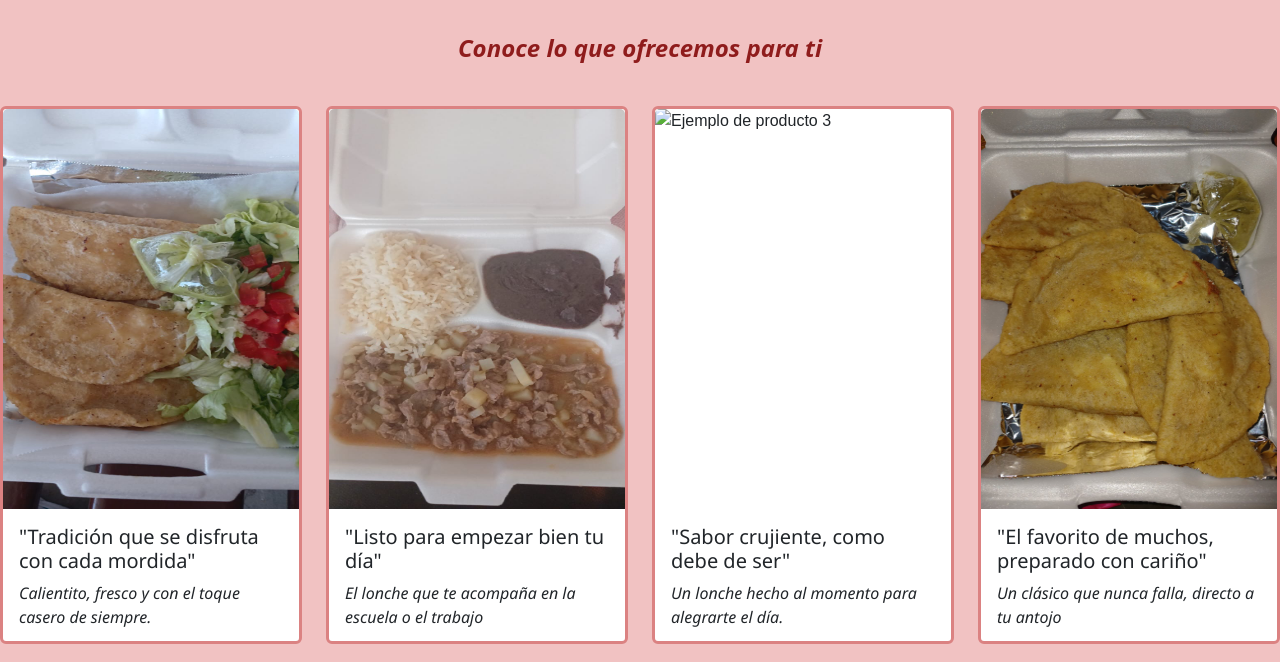
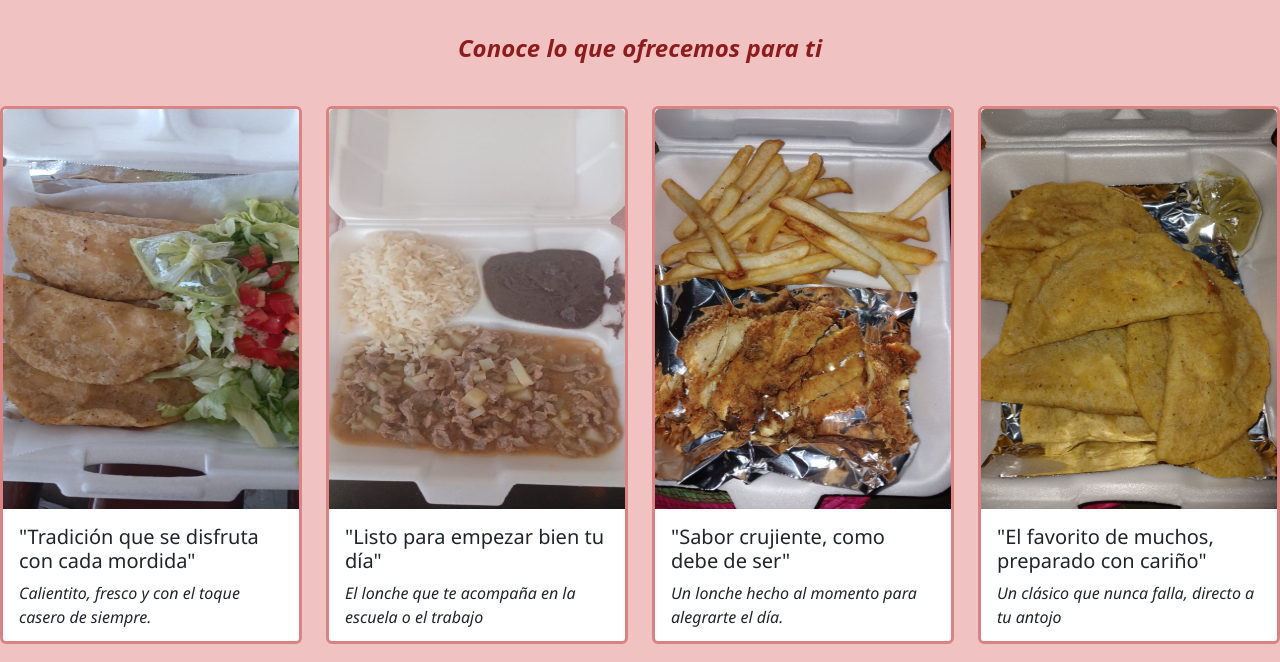
Before and after one commit to oberfjr/Proyecto-Compu-Ober, a plain HTML site: page servicios.html in a window 1280 px wide. Shown: the part 138-800 px from the top of the page. Drawn offline with nearby package versions, Linux system fonts and the light colour scheme; the site is published under a folder, as on GitHub Pages, so addresses that start at the root find nothing.

Commit message:
Update servicios.html

```diff
--- a/servicios.html
+++ b/servicios.html
@@ -67,7 +67,7 @@
 
       <div class="col">
         <div class="card h-100">
-          <img src="/img/image0.jpeg" class="card-img-top" alt="Ejemplo de producto 3">
+          <img src="img/image0.jpeg" class="card-img-top" alt="Ejemplo de producto 3">
           <div class="card-body">
             <h5 class="card-title">"Sabor crujiente, como debe de ser"</h5>
             <p class="card-text"><i>Un lonche hecho al momento para alegrarte el día.</i></p>
```
